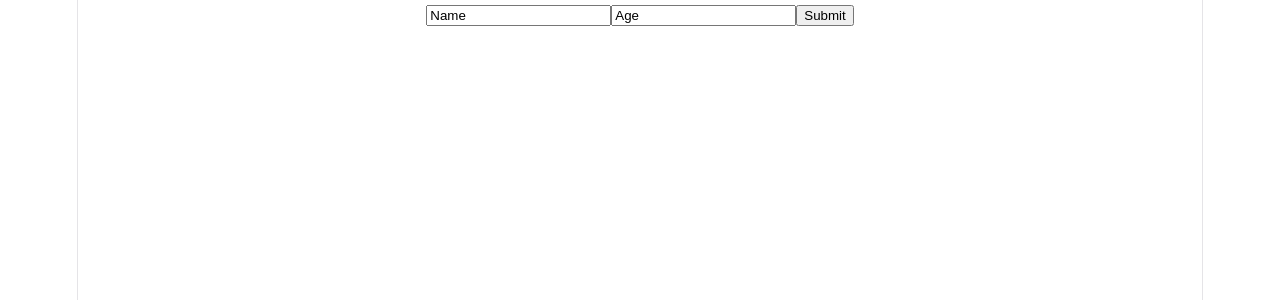
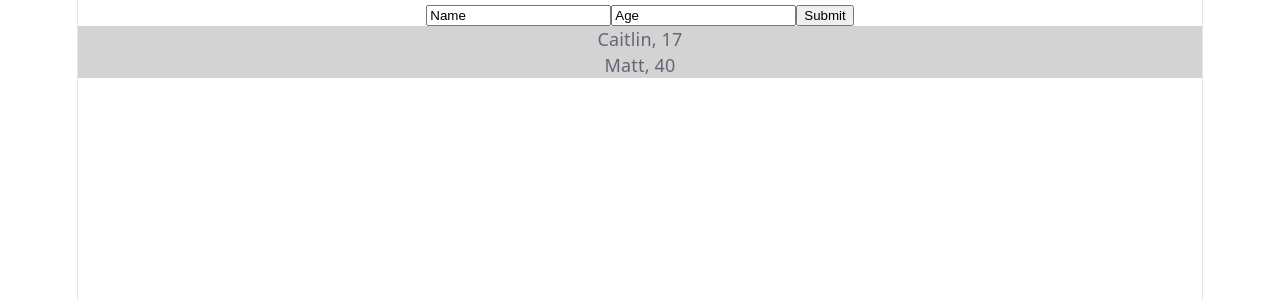
Before and after one commit to CaitlinZollinger/Project-2, a React (Vite) app in the folder client/: page / in a window 1280 px wide. Shown: the top 300 px of the page. Built offline with nearby package versions, Linux system fonts and the light colour scheme.

Commit message:
tutorial with Matt, got static site and can send stuff to server

```diff
--- a/client/src/App.jsx
+++ b/client/src/App.jsx
@@ -29,10 +29,14 @@ function Input({nameprop, setnameprop, ageprop, setageprop, buttonfuncprop}){
 }
 
 // user is one thing (that you can have multiple of) that is in the display box
-function User({idk}){
+function User({userprop}){
 
   return(
     <>
+      <div>
+        {userprop.name}, {userprop.age}
+      </div>
+
     </>
   )
 }
@@ -40,14 +44,18 @@ function User({idk}){
 // display is the box that all the users are in
 function Display({allinfoprop}){
 
-  const allinfo = allinfoprop.map(name => <li>{name}</li>);
+  // allinfoprop is a list of objects which gets looped/mapped through to create a list of components which gets stored in allinfo
+  const allinfo = allinfoprop.map(listitem => <User userprop = {listitem}/>);
 
   return(
     <>
-
+      <div style={{backgroundColor: "lightgrey"}}>
+        {allinfo}
+      </div>
     </>
   )
 }
+
 
 
 function App() {
@@ -61,7 +69,13 @@ function App() {
     ]
   )
 
+  // submitting a new user to the back end
   function submit(){
+    axios.post("http://localhost:5000/api/submituser", {"body":{"name":name, "age":age}}).then(
+      (response) => {
+        console.log(response)
+      }
+    )
     console.log(name, age)
   }
 
@@ -76,6 +90,9 @@ function App() {
         buttonfuncprop = {() => submit()}
       />
 
+      <Display
+        allinfoprop = {allinfo}
+      />
 
     </>
   )
```
Also changed, not shown: 1 other file (tests, documents, lock files or other folders).
